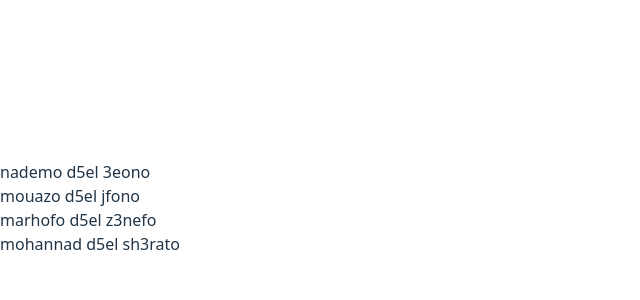
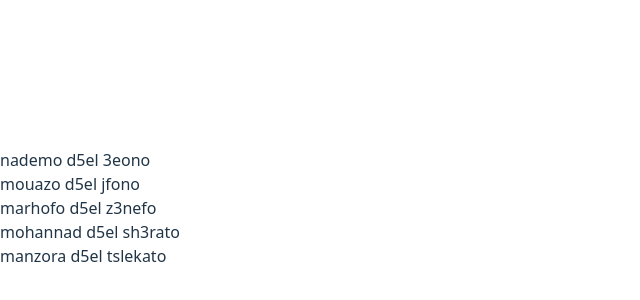
Before and after one commit to M3aZ2/Adventra, a React (Vite) app in the folder adventra/: page / in a window 1280 px wide. Shown: the part 192-492 px from the top of the page, without its empty margins (0-640 px from the left). Built offline with nearby package versions, Linux system fonts and the light colour scheme.

Commit message:
for monzer eyes

```diff
--- a/adventra/src/App.tsx
+++ b/adventra/src/App.tsx
@@ -17,6 +17,9 @@ function App() {
           <div>
               mohannad d5el sh3rato
           </div>
+          <div>
+              manzora d5el tslekato
+          </div>
       </>
 
   )
```
